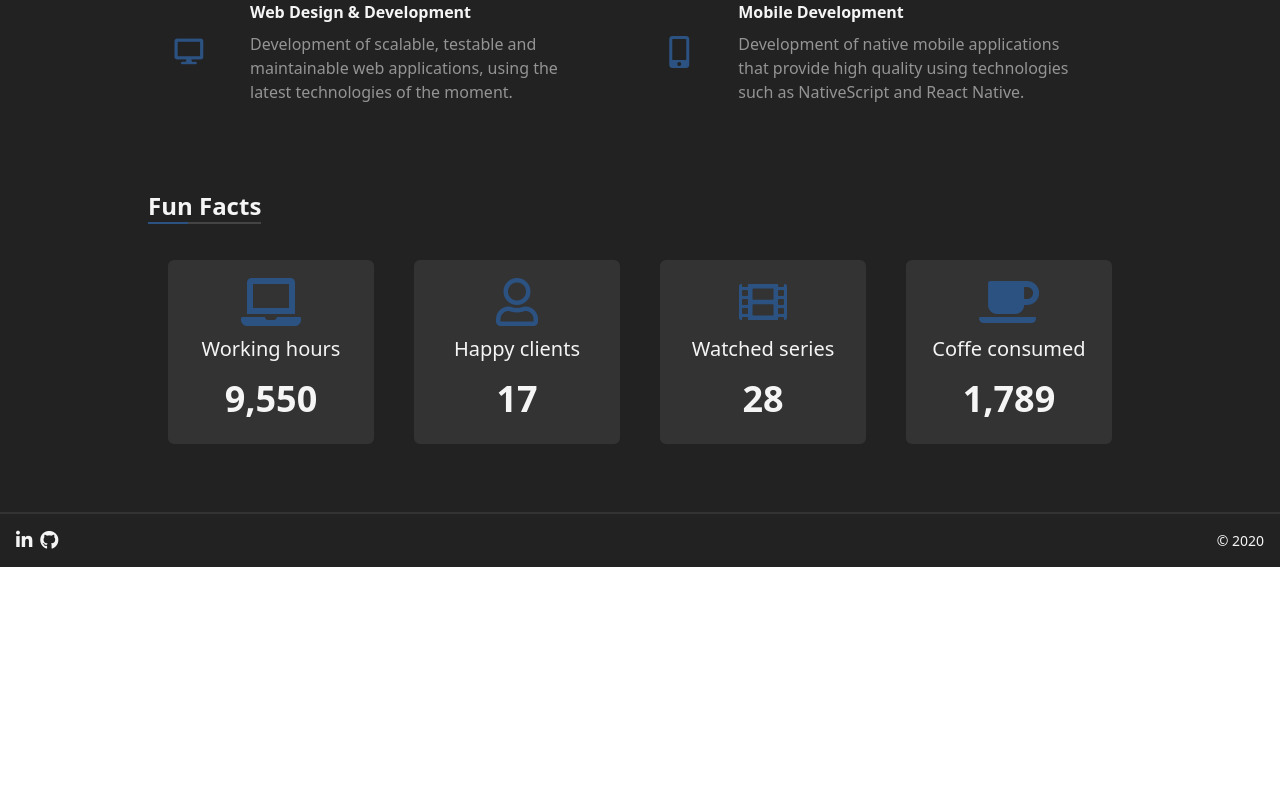
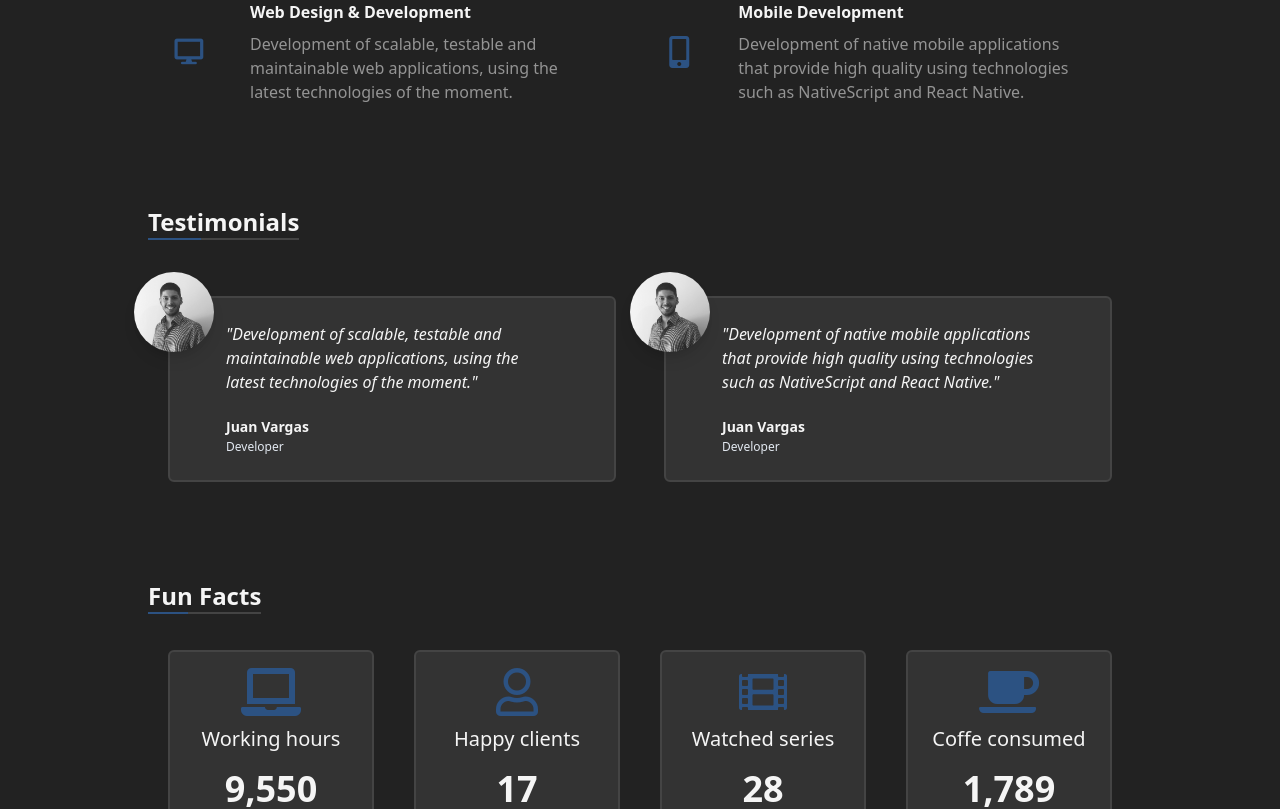
Before and after one commit to JuanNitram/personal-blog, a Nuxt app: page / in a window 1280 px wide. Shown: the part 920-1729 px from the top of the page. Before the commit the page ends 1487 px from the top, so only its background shows below. Built offline with nearby package versions, Linux system fonts and the light colour scheme.

Commit message:
Update with testimonials

```diff
--- a/components/pages/home/Facts.vue
+++ b/components/pages/home/Facts.vue
@@ -1,32 +1,32 @@
 <template>
-    <div class="mx-auto px-2 md:px-12 lg:px-16 xl:px-32 pb-12 pt-12 text-gray-400">
+    <div class="mx-auto px-2 md:px-12 lg:px-16 xl:px-32 pb-20 pt-20 text-gray-400">
         <div class="w-full px-5 py-4">
             <Title :text="$t('funFacts')"/>
         </div>
         <div class="hidden lg:flex flex-col lg:flex-row px-0 lg:px-5">
             <div class="w-full lg:w-1/4 px-10 py-5 lg:px-2 xl:px-5 lg:py-5">
-                <div class="bg-gray-800 border-2 border-gray-800 rounded-md p-4 flex flex-col justify-between items-center">
+                <div class="bg-gray-800 border-2 border-gray-700 rounded-md p-4 flex flex-col justify-between items-center">
                     <i class="fas fa-laptop fa-3x text-blue-800"></i>
                     <h2 class="text-xl text-gray-100 text-center py-2">Working hours</h2>
                     <h1 class="text-4xl text-gray-100 text-center font-bold">9,550</h1>
                 </div>
             </div>
             <div class="w-full lg:w-1/4 px-10 py-5 lg:px-2 xl:px-5 lg:py-5">
-                <div class="bg-gray-800 border-2 border-gray-800 rounded-md p-4 flex flex-col justify-between items-center">
+                <div class="bg-gray-800 border-2 border-gray-700 rounded-md p-4 flex flex-col justify-between items-center">
                     <i class="far fa-user fa-3x text-blue-800"></i>
                     <h2 class="text-xl text-gray-100 text-center py-2">Happy clients</h2>
                     <h1 class="text-4xl text-gray-100 text-center font-bold">17</h1>
                 </div>
             </div>
             <div class="w-full lg:w-1/4 px-10 py-5 lg:px-2 xl:px-5 lg:py-5">
-                <div class="bg-gray-800 border-2 border-gray-800 rounded-md p-4 flex flex-col justify-between items-center">
+                <div class="bg-gray-800 border-2 border-gray-700 rounded-md p-4 flex flex-col justify-between items-center">
                     <i class="fas fa-film fa-3x text-blue-800"></i>
                     <h2 class="text-xl text-gray-100 text-center py-2">Watched series</h2>
                     <h1 class="text-4xl text-gray-100 text-center font-bold">28</h1>
                 </div>
             </div>
             <div class="w-full lg:w-1/4 px-10 py-5 lg:px-2 xl:px-5 lg:py-5">
-                <div class="bg-gray-800 border-2 border-gray-800 rounded-md p-4 flex flex-col justify-between items-center">
+                <div class="bg-gray-800 border-2 border-gray-700 rounded-md p-4 flex flex-col justify-between items-center">
                     <i class="fas fa-coffee fa-3x text-blue-800"></i>
                     <h2 class="text-xl text-gray-100 text-center py-2">Coffe consumed</h2>
                     <h1 class="text-4xl text-gray-100 text-center font-bold">1,789</h1>
@@ -39,7 +39,7 @@
                 <Flickity :options="options">
                     <div class="carousel-cell">
                          <div class="w-full md:w-3/5 lg:w-1/4 px-10 py-5 lg:px-5 lg:py-5">
-                            <div class="bg-gray-800 border-2 border-gray-800 rounded-md p-4 flex flex-col justify-between items-center">
+                            <div class="bg-gray-800 border-2 border-gray-700 rounded-md p-4 flex flex-col justify-between items-center">
                                 <i class="far fa-lightbulb fa-3x text-blue-800"></i>
                                 <h2 class="text-xl text-gray-100 text-center py-2">Working hours</h2>
                                 <h1 class="text-4xl text-gray-100 text-center font-bold">9,550</h1>
@@ -48,7 +48,7 @@
                     </div>
                     <div class="carousel-cell">
                         <div class="w-full md:w-3/5 lg:w-1/4 px-10 py-5 lg:px-5 lg:py-5">
-                            <div class="bg-gray-800 border-2 border-gray-800 rounded-md p-4 flex flex-col justify-between items-center">
+                            <div class="bg-gray-800 border-2 border-gray-700 rounded-md p-4 flex flex-col justify-between items-center">
                                 <i class="far fa-user fa-3x text-blue-800"></i>
                                 <h2 class="text-xl text-gray-100 text-center py-2">Happy clients</h2>
                                 <h1 class="text-4xl text-gray-100 text-center font-bold">17</h1>
@@ -57,7 +57,7 @@
                     </div>
                     <div class="carousel-cell">
                         <div class="w-full md:w-3/5 lg:w-1/4 px-10 py-5 lg:px-5 lg:py-5">
-                            <div class="bg-gray-800 border-2 border-gray-800 rounded-md p-4 flex flex-col justify-between items-center">
+                            <div class="bg-gray-800 border-2 border-gray-700 rounded-md p-4 flex flex-col justify-between items-center">
                                 <i class="far fa-lightbulb fa-3x text-blue-800"></i>
                                 <h2 class="text-xl text-gray-100 text-center py-2">Watched series</h2>
                                 <h1 class="text-4xl text-gray-100 text-center font-bold">28</h1>
@@ -66,7 +66,7 @@
                     </div>
                     <div class="carousel-cell">
                         <div class="w-full md:w-3/5 lg:w-1/4 px-10 py-5 lg:px-5 lg:py-5">
-                            <div class="bg-gray-800 border-2 border-gray-800 rounded-md p-4 flex flex-col justify-between items-center">
+                            <div class="bg-gray-800 border-2 border-gray-700 rounded-md p-4 flex flex-col justify-between items-center">
                                 <i class="fas fa-coffee fa-3x text-blue-800"></i>
                                 <h2 class="text-xl text-gray-100 text-center py-2">Coffe consumed</h2>
                                 <h1 class="text-4xl text-gray-100 text-center font-bold">1,789</h1>
--- /dev/null
+++ b/components/pages/home/Testimonials.vue
@@ -0,0 +1,43 @@
+<template>
+<div id="testimonials" class="mx-auto px-2 md:px-12 lg:px-16 xl:px-32 text-gray-400 pt-20">
+        <div class="w-full px-5 pb-10">
+            <Title :text="$t('testimonials')"/>
+        </div>
+        <div class="block md:flex lg:flex px-10 pt-0 md:pt-4">
+            <div class="w-full md:w-1/2 lg:w-1/2 bg-gray-800 border-2 border-gray-700 rounded-md p-6 flex justify-between mr-0 md:mr-6 mt-10 xl:mt-0">
+                <div class="px-0 lg:px-8 text-left relative pt-10 lg:pt-0">
+                    <img src="~/assets/img/me-3.jpeg" class="rounded-full border-gray-700 w-20 h-20 shadow-lg absolute" style="top: -50px; left: -60px"/>
+                    <p class="italic text-gray-100">
+                        "Development of scalable, testable and maintainable web applications, using the latest technologies of the moment."
+                    </p>
+                    <p class="pt-5 text-gray-100">
+                        <span class="font-bold text-sm">Juan Vargas</span>
+                        <span class="text-xs block text-gray-300">Developer</span>
+                    </p>
+                </div>
+            </div>
+            <div class="w-full md:w-1/2 lg:w-1/2 bg-gray-800 border-2 border-gray-700 rounded-md p-6 flex justify-between ml-0 md:ml-6 mt-10 xl:mt-0">
+                <div class="px-0 lg:px-8 text-left relative pt-10 lg:pt-0">
+                    <img src="~/assets/img/me-3.jpeg" class="rounded-full border-gray-700 w-20 h-20 shadow-lg absolute" style="top: -50px; left: -60px"/>
+                    <p class="italic text-gray-100">
+                        "Development of native mobile applications that provide high quality using technologies such as NativeScript and React Native."
+                    </p>
+                    <p class="pt-5 text-gray-100">
+                        <span class="font-bold text-sm">Juan Vargas</span>
+                        <span class="text-xs block text-gray-300">Developer</span>
+                    </p>
+                </div>
+            </div>
+        </div>
+    </div>
+</template>
+
+<script>
+    import Title from '../../shared/Title';
+
+    export default {
+        components: {
+            Title
+        }
+    }
+</script>
--- a/lang/en.js
+++ b/lang/en.js
@@ -8,6 +8,7 @@ export default {
     yearsExperience: '5 years of experience',
     current: 'Current',
     stack: 'Tech Stack',
+    testimonials: 'Testimonials',
 
     education: 'Education',
     firstEducationSchool: 'Universidad del Trabajo Uruguay',
--- a/lang/es.js
+++ b/lang/es.js
@@ -8,6 +8,7 @@ export default {
     yearsExperience: '5 años de experiencia',
     current: 'Actual',
     stack: 'Tech Stack',
+    testimonials: 'Testimonios',
 
     education: 'Educación',
     firstEducationSchool: 'Universidad del Trabajo Uruguay',
--- a/pages/index.vue
+++ b/pages/index.vue
@@ -2,8 +2,8 @@
   <div>
     <Hero/>
     <Services />
+    <Testimonials/>
     <Facts />
-    <!-- <Stack /> -->
   </div>
 </template>
 
@@ -11,14 +11,14 @@
   import Hero from '../components/pages/home/Hero';
   import Services from '../components/pages/home/Services';
   import Facts from '../components/pages/home/Facts';
-  import Stack from '../components/pages/home/Stack';
+  import Testimonials from '../components/pages/home/Testimonials';
 
   export default {
     components: {
       Hero,
       Services,
       Facts,
-      Stack
+      Testimonials
     },
   }
 </script>
```
Also changed, not shown: 9 other files (tests, documents, lock files or other folders).
